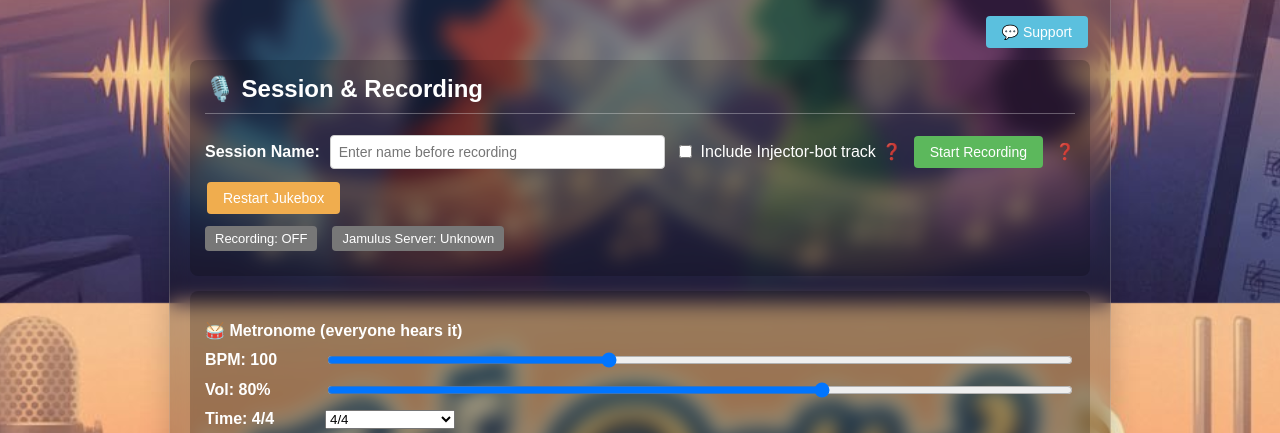
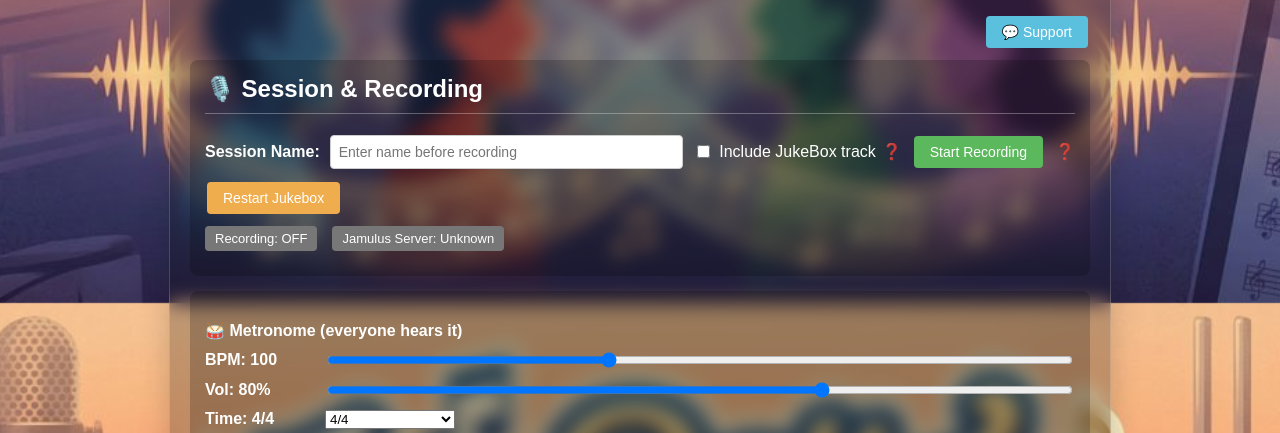
Before and after one commit to rjbuckley332/JamBetterBase, a Flask app: template templates/updated_toggle_app_script.html in a window 1280 px wide. Shown: the part 497-930 px from the top of the page. Run offline with Flask 3, Linux system fonts and the light colour scheme; the template is opened without the code that fills it, so the values that code supplies are empty.

Commit message:
Rename injector option to JukeBox

```diff
--- a/templates/updated_toggle_app_script.html
+++ b/templates/updated_toggle_app_script.html
@@ -290,8 +290,8 @@
                 <label><b>Session Name:</b></label>
                 <input type="text" id="sessionNameInput" placeholder="Enter name before recording" style="flex:1;min-width:200px;">
                 <label style="display:flex;align-items:center;gap:6px;">
-                    <input type="checkbox" id="includeInjector"> Include Injector-bot track
-                    <span class="help-tooltip" title="When enabled, Injector-bot WAV is included in uploaded session files. If metronome was used during the take, the Injector-bot WAV is automatically skipped so clicks never end up in deliverables.">❓</span>
+                    <input type="checkbox" id="includeInjector"> Include JukeBox track
+                    <span class="help-tooltip" title="When enabled, the JukeBox WAV is included in uploaded session files. If metronome was used during the take, the JukeBox WAV is automatically skipped so clicks never end up in deliverables.">❓</span>
                 </label>
                 <button id="recordToggleBtn" class="btn btn-success" onclick="toggleRecording()">Start Recording</button>
                 <span class="help-tooltip" title="If a backing track is selected, it will automatically play when you start recording">❓</span>
```
